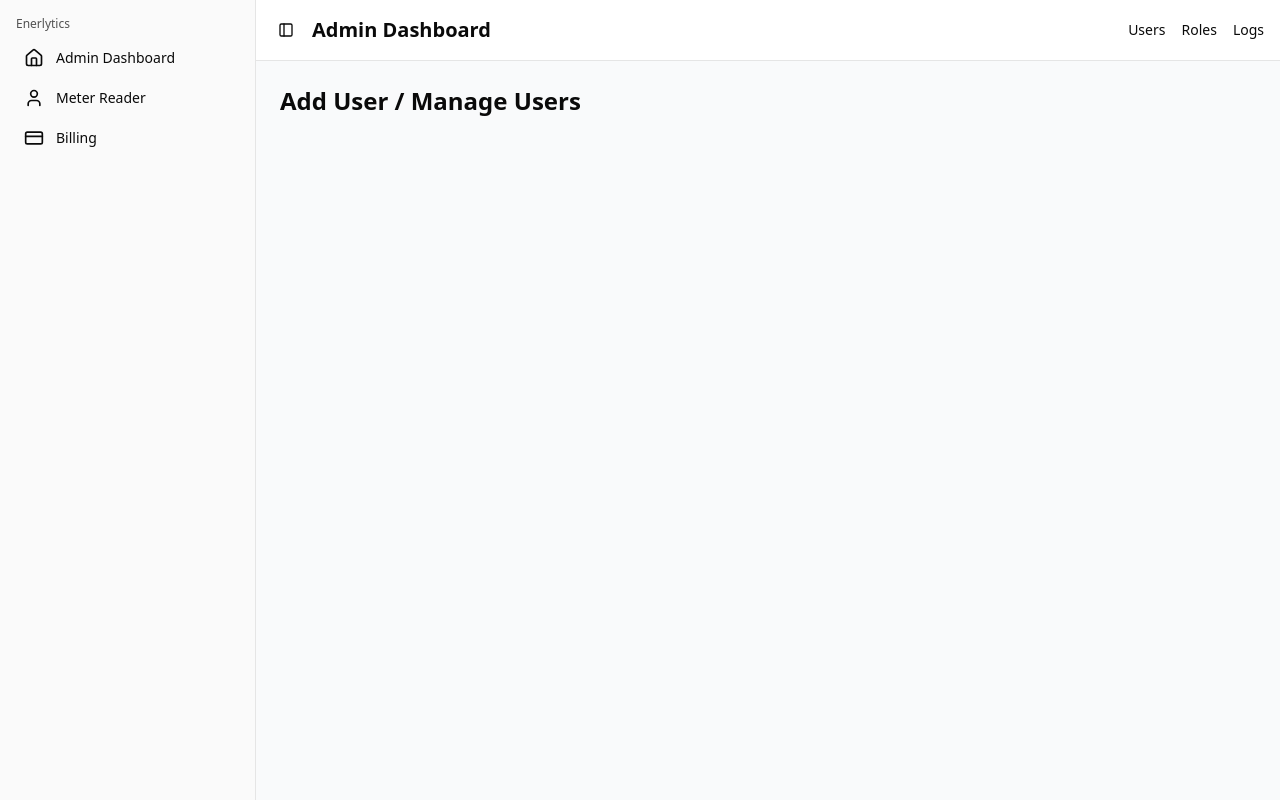
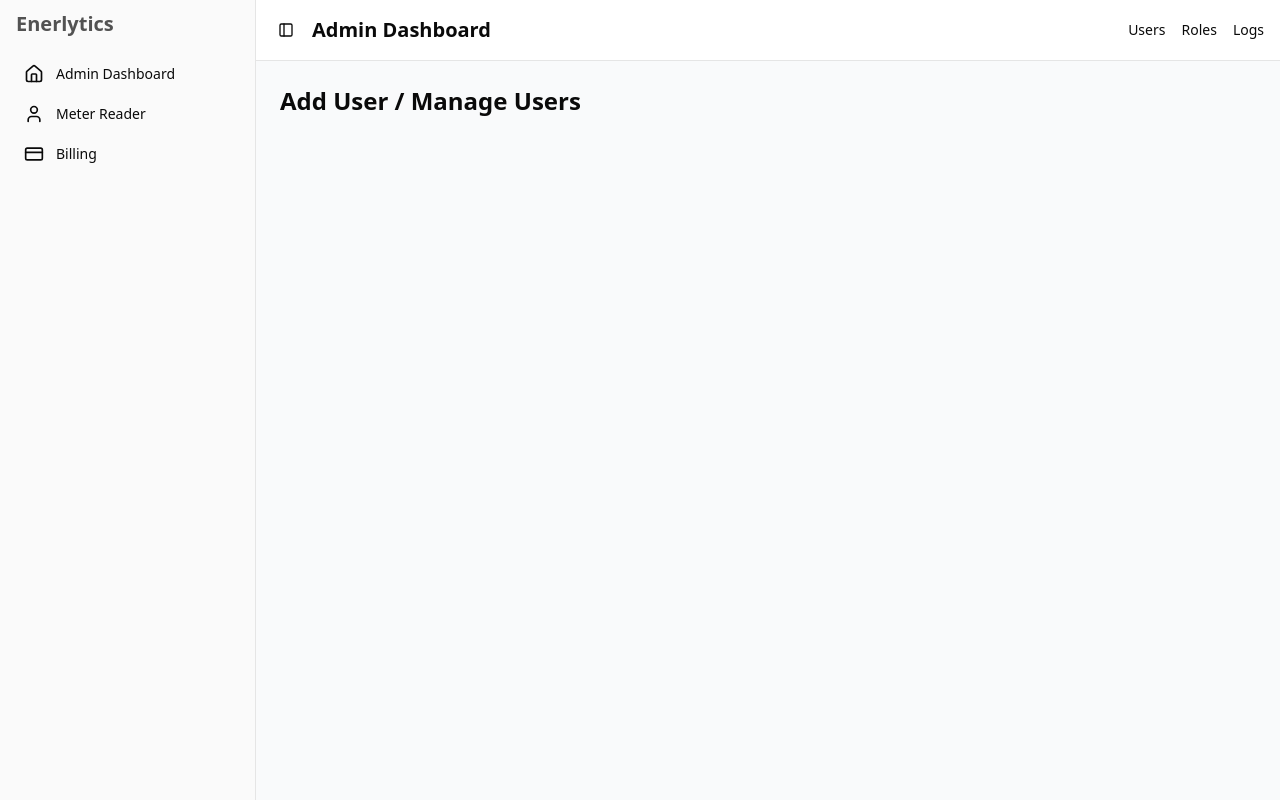
Before and after one commit to sudoMakeMeCoffee/Enerlytics, a Next.js app: page /dashboard/admin in a window 1280 px wide. Built offline with nearby package versions, Linux system fonts and the light colour scheme.

Commit message:
link to dashboard pages

```diff
--- a/src/app/dashboard/layout.jsx
+++ b/src/app/dashboard/layout.jsx
@@ -20,12 +20,16 @@ export default function DashboardLayout({ children }) {
         >
           <SidebarContent>
             <SidebarGroup>
-              <SidebarGroupLabel>Enerlytics</SidebarGroupLabel>
-              <SidebarMenu>
-                <SidebarMenuItem icon={HomeIcon} label="Admin Dashboard" />
-                <SidebarMenuItem icon={UserIcon} label="Meter Reader" />
-                <SidebarMenuItem icon={CreditCardIcon} label="Billing" />
-              </SidebarMenu>
+              <SidebarGroupLabel>
+                <h1 className="text-xl font-bold">Enerlytics</h1>
+              </SidebarGroupLabel>
+              <div className="mt-4">
+                <SidebarMenu>
+                  <SidebarMenuItem icon={HomeIcon} label="Admin Dashboard" href="/dashboard/admin" />
+                  <SidebarMenuItem icon={UserIcon} label="Meter Reader" href="/dashboard/meter-reader"/>
+                  <SidebarMenuItem icon={CreditCardIcon} label="Billing" href="/dashboard/billing"/>
+                </SidebarMenu>
+              </div>
             </SidebarGroup>
           </SidebarContent>
         </Sidebar>
--- a/src/components/ui/sidebar.jsx
+++ b/src/components/ui/sidebar.jsx
@@ -445,6 +445,7 @@ function SidebarMenuItem({ icon: Icon, label, className, ...props }) {
     <li
       data-slot="sidebar-menu-item"
       data-sidebar="menu-item"
+      onClick={() => window.location.href = props.href}
       className={cn(
         "group/menu-item relative flex items-center gap-3 px-4 py-2 cursor-pointer",
         className
```
